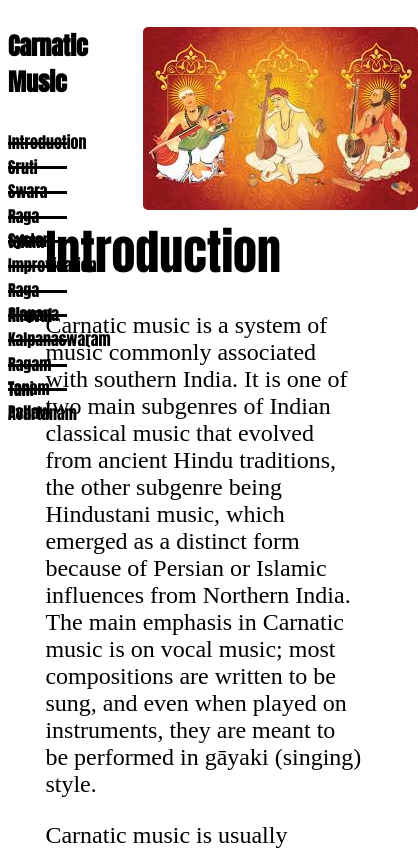
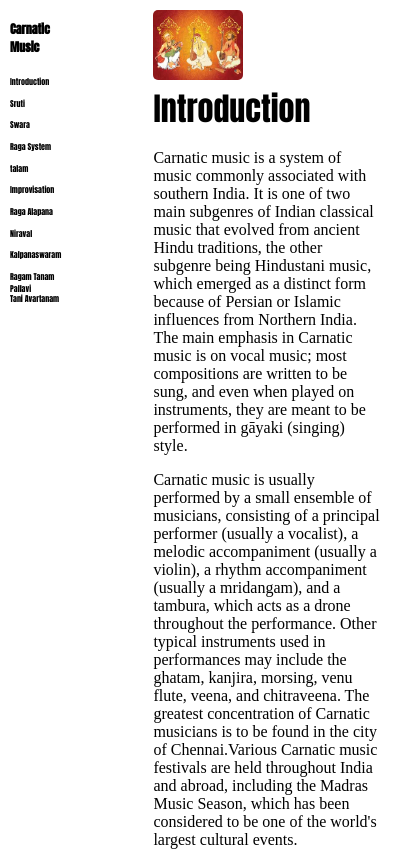
Before and after one commit to AnuradhaSivasubramanian/Technical-Documentation, a plain HTML site: page index.html in a window 390 px wide. Shown: the top 852 px of the page, 418 px wide, since content can reach past the window. Drawn offline with Linux system fonts and the light colour scheme; a web font is replaced by a local one.

Commit message:
responsiveness added

```diff
--- a/index.html
+++ b/index.html
@@ -72,8 +72,8 @@
         <!-- <audio
           controls
           src="https://www.ocf.berkeley.edu/~mrahaim/tanpura%20-%20a%20-%20sp.mp3"
-        ></audio>
-        <p>A classic "tambura" playing Sa-Pa</p> -->
+        ></audio> -->
+        <p>A classic "tambura" playing Sa-Pa</p>
 
         <img class="veena" src="./Veena.jpg" alt="veena" />
       </section>
--- a/style.css
+++ b/style.css
@@ -63,3 +63,27 @@ body {
   padding: 10px;
   margin-bottom: 0px;
 }
+@media only screen and (max-width: 500px) {
+  .nav-bar-container {
+    font-size: 0.5em;
+    padding: 0;
+  }
+  .nav-bar-container a {
+    border: none;
+  }
+  .main_doc {
+    width: 65%;
+    padding: 2px;
+    font-size: 1em;
+  }
+  .main_header {
+    width: 40%;
+    margin: 2px;
+  }
+  .trinity {
+    border-radius: 5px;
+    width: 90px;
+    height: 70px;
+    margin-left: 0px;
+  }
+}
```
